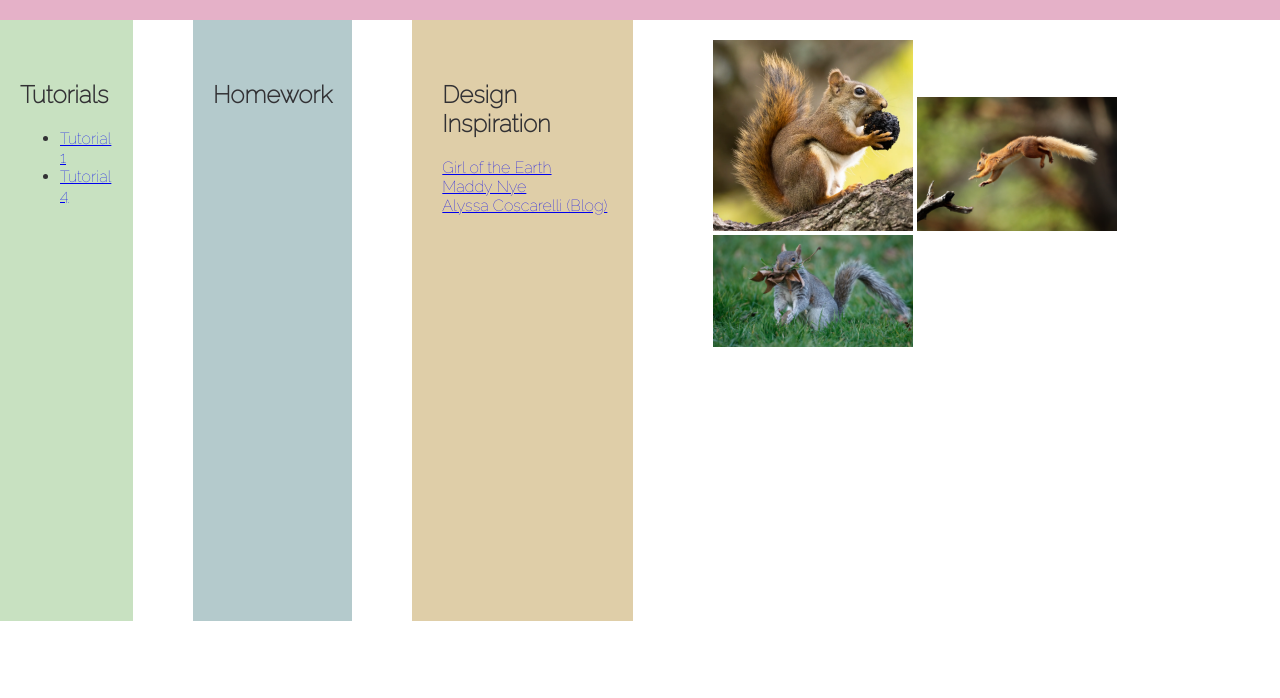
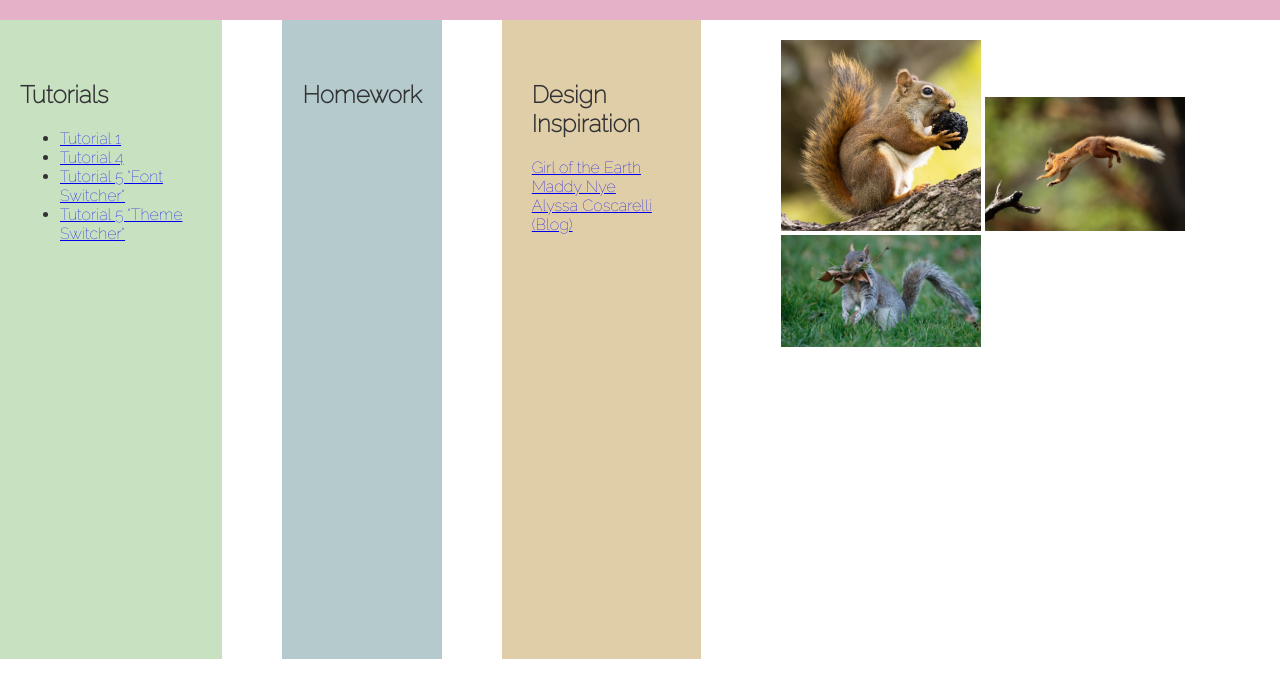
Before and after one commit to rinnn4/CS-130, a plain HTML site: page index.html in a window 1280 px wide. Shown: the part 100-798 px from the top of the page. Drawn offline with Linux system fonts and the light colour scheme.

Commit message:
new tutorial 5

```diff
--- a/index.html
+++ b/index.html
@@ -28,6 +28,12 @@
                         <li>
                         <a href="tutorials/tutorial04/index.html">Tutorial 4</a>
                         </li>
+                        <li>
+                            <a href="tutorials/tutorial05/01-font-switcher/">Tutorial 5 "Font Switcher"</a>
+                        </li>
+                        <li>
+                            <a href="tutorials/tutorial05/02-theme-switcher/index.html">Tutorial 5 "Theme Switcher"</a>
+                     </li>
                     </ul>
                 </nav>
             </section>
```
